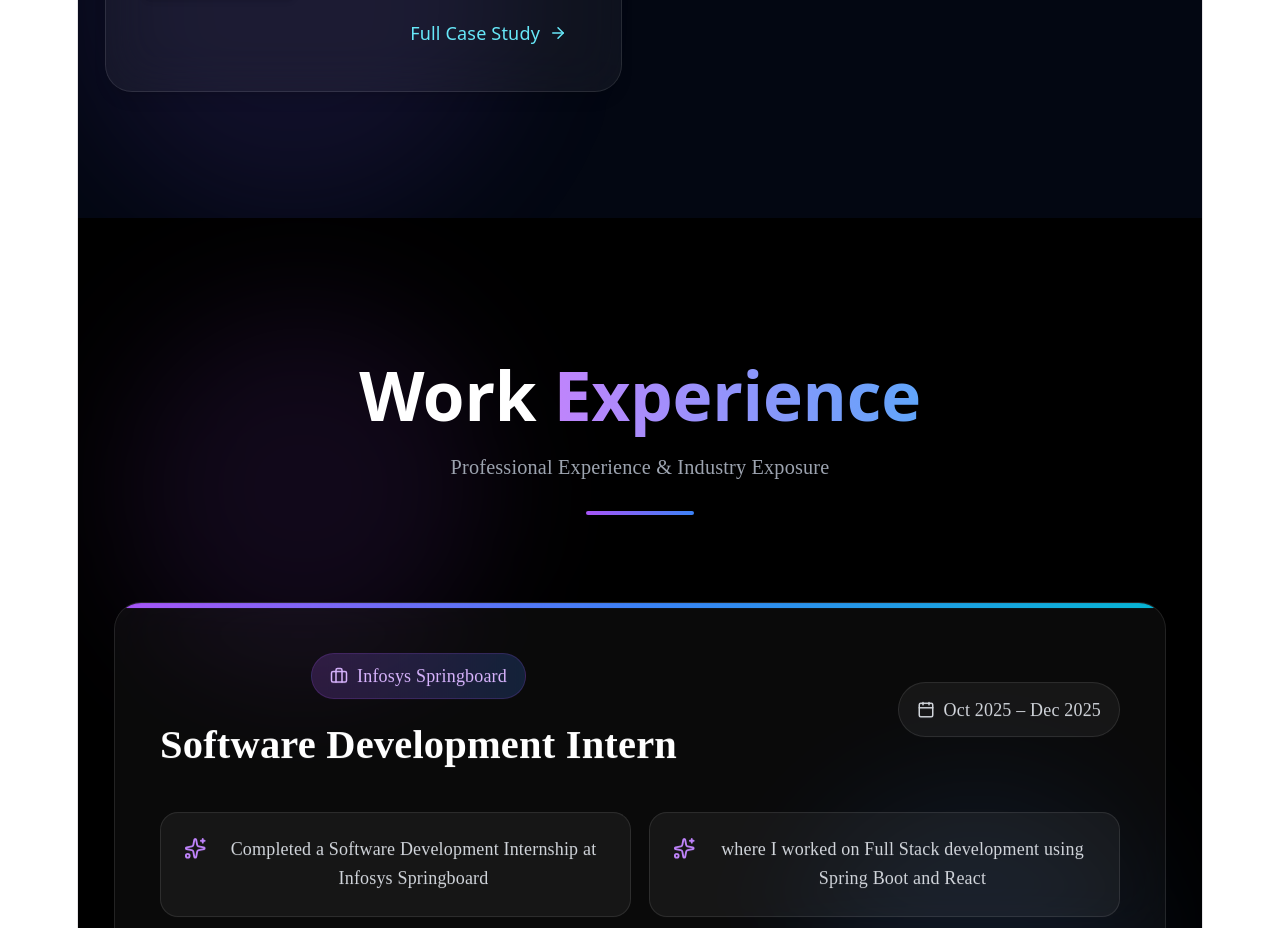
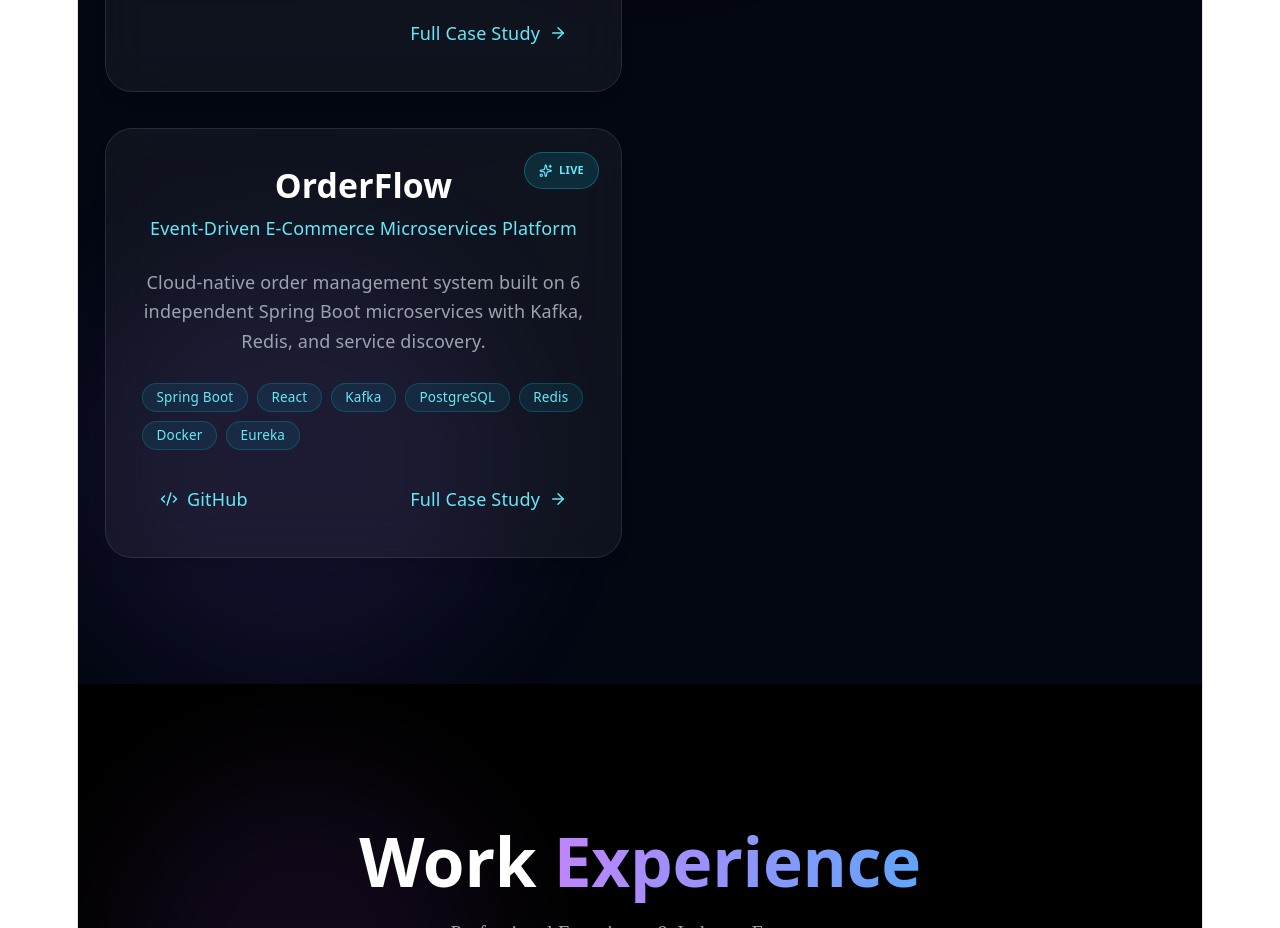
Before and after one commit to Deepak8767/Portfolio, a React app: page / in a window 1280 px wide. Shown: the part 4300-5228 px from the top of the page. Built offline with nearby package versions, Linux system fonts and the light colour scheme; the HTML template or start-up script is replaced by a standard one.

Commit message:
Update projects.js

```diff
--- a/src/data/projects.js
+++ b/src/data/projects.js
@@ -179,6 +179,35 @@ export const projects = [
       "Implemented order lifecycle tracking from cart to delivery",
     ],
   },
+  {
+  id: 5,
+  slug: "orderflow-microservices",
+  name: "OrderFlow",
+  tagline: "Event-Driven E-Commerce Microservices Platform",
+  description:
+    "Cloud-native order management system built on 6 independent Spring Boot microservices with Kafka, Redis, and service discovery.",
+  longDescription:
+    "OrderFlow re-imagines a typical e-commerce backend as a distributed system rather than a monolith. Six independently deployable services — authentication, orders, inventory, and notifications — are wired together with Eureka service discovery, a JWT-secured API gateway, and Kafka-based event messaging, so placing an order asynchronously triggers stock updates and user notifications. The entire stack, including three PostgreSQL instances, Redis, and Kafka, is orchestrated with a single Docker Compose command and verified under load with k6.",
+  tech: ["Spring Boot", "React", "Kafka", "PostgreSQL", "Redis", "Docker", "Eureka"],
+  github: "https://github.com/deepakdeore5650/orderflow-microservices",
+  live: null,
+  theme: "cyan",
+  featured: true,
+  role: "Backend & Systems Architecture",
+  features: [
+    "JWT-secured API gateway",
+    "Kafka event-driven order flow",
+    "Service discovery with Eureka",
+    "Redis caching layer",
+    "Per-service PostgreSQL databases",
+    "Dockerized multi-service deployment",
+  ],
+  highlights: [
+    "Designed 6 independently deployable Spring Boot microservices coordinated via Eureka and an API gateway",
+    "Built an async Kafka pipeline so order events trigger inventory updates and notifications without tight coupling",
+    "Load-tested the full stack with k6, validating <1% error rate and p(95) latency under 500ms",
+  ],
+},
 ];
 
 export const getProjectBySlug = (slug) =>
```
